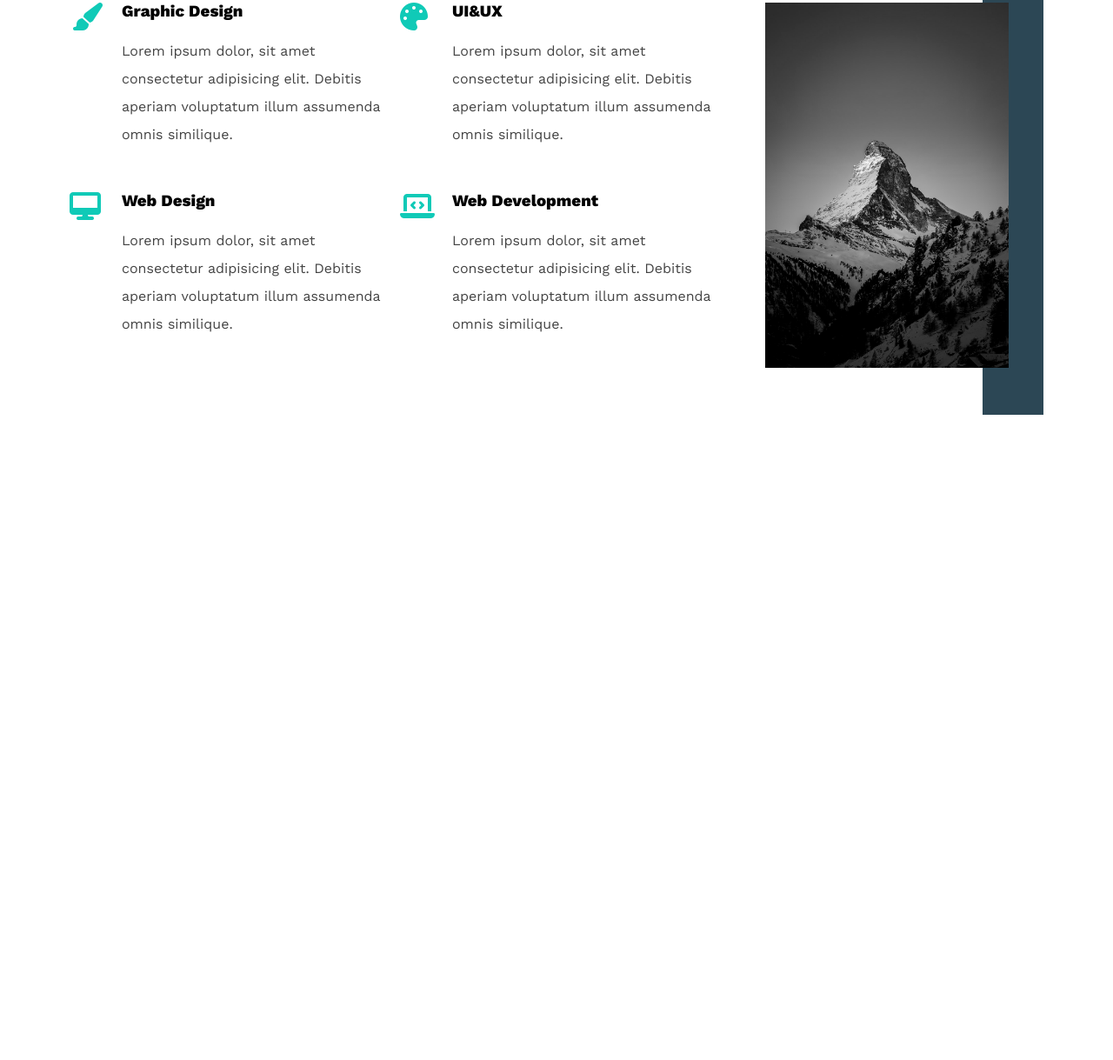
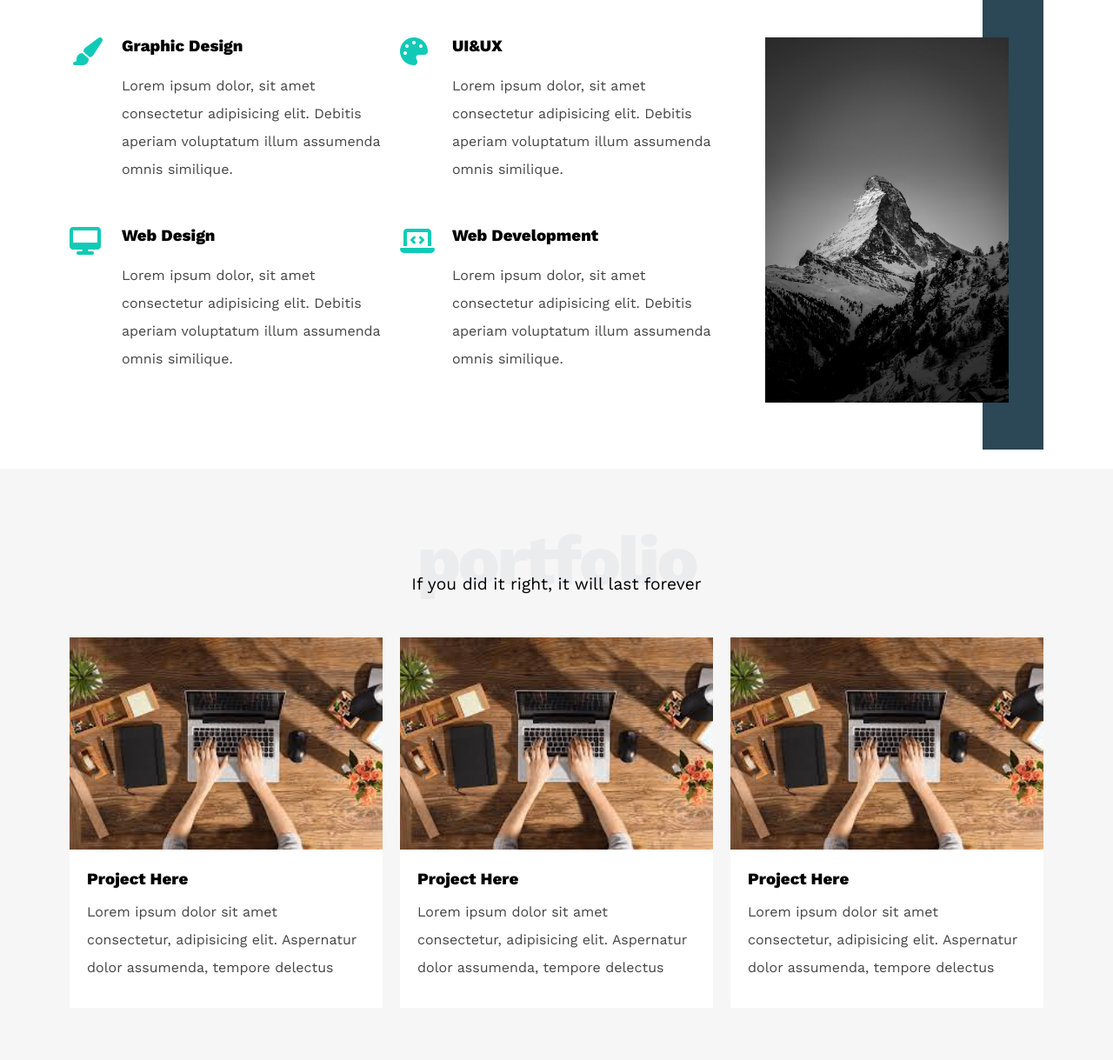
Before and after one commit to Abdelrahman-Ibrahim/leon, a plain HTML site: page index.html in a window 1280 px wide. Shown: the part 1209-2428 px from the top of the page at 87% size. Before the commit the page ends 1686 px from the top, so only its background shows below. Drawn offline with nearby package versions, Linux system fonts and the light colour scheme.

Commit message:
Added portfolio section

```diff
--- a/index.html
+++ b/index.html
@@ -114,6 +114,39 @@
                 </div>
             </section>
         <!-- End services section -->
+
+
+                <!-- Start portfolio section -->
+                <section class="portfolio">
+                    <div class="container">
+                        <h2 class="special-heading">portfolio</h2>
+                        <p>If you did it right, it will last forever</p>
+                        <div class="portfolio-content">
+                            <div class="card">
+                                <img src="images/p1.jpeg" alt="">
+                                <div class="text-block">
+                                    <h3>Project Here</h3>
+                                    <p>Lorem ipsum dolor sit amet consectetur, adipisicing elit. Aspernatur dolor assumenda, tempore delectus</p>
+                                </div>
+                            </div>
+                            <div class="card">
+                                <img src="images/p1.jpeg" alt="">
+                                <div class="text-block">
+                                    <h3>Project Here</h3>
+                                    <p>Lorem ipsum dolor sit amet consectetur, adipisicing elit. Aspernatur dolor assumenda, tempore delectus</p>
+                                </div>
+                            </div>
+                            <div class="card">
+                                <img src="images/p1.jpeg" alt="">
+                                <div class="text-block">
+                                    <h3>Project Here</h3>
+                                    <p>Lorem ipsum dolor sit amet consectetur, adipisicing elit. Aspernatur dolor assumenda, tempore delectus</p>
+                                </div>
+                            </div>
+                        </div>
+                    </div>
+                </section>
+            <!-- End services section -->
     </main>
     <!-- End Main -->
 
--- a/styles/style.css
+++ b/styles/style.css
@@ -4,6 +4,8 @@
     --main-color: #10cab7;
     --secondery-color: #2c4755;
     --line-height-regular : 2;
+    --section-pad: 60px;
+    --section-bg: #f6f6f6;
 }
 
 
@@ -168,7 +170,7 @@ section.landing .hero-headline p{
 }
 
 section.features{
-    background-color: #f6f6f6;
+    background-color: var(--section-bg);
     padding: 20px 0;
 }
 /* Start Features Section */
@@ -199,7 +201,7 @@ section.features .feature p{
 
 /* Start Services Section */
 section.services{
-    padding: 20px 0;
+    padding: var(--section-pad) 0;
 }
 
 section.services .services-content{
@@ -264,3 +266,38 @@ section.services .image img{
     }
 }
 /* End Services Section */
+
+
+/* Start Portfolio Section */
+section.portfolio{
+    padding: var(--section-pad) 0;
+    background-color: var(--section-bg);
+}
+
+section.portfolio .portfolio-content{
+    display: grid;
+    grid-template-columns: repeat(auto-fill, minmax(300px, 1fr));
+    gap: 20px;
+    margin-top: 50px;
+}
+section.portfolio .portfolio-content .card{
+    background-color: white;
+}
+
+section.portfolio .portfolio-content img{
+    width: 100%;
+
+}
+section.portfolio .portfolio-content h3{
+    /* margin-bottom: 10px; */
+}
+section.portfolio .portfolio-content .text-block{
+    /* margin-top: 30px; */
+    padding: 20px;
+}
+section.portfolio .portfolio-content p{
+    line-height: var(--line-height-regular);
+    color: #444;
+    padding: 10px 0;
+}
+/* End Portfolio Section */
```
Also changed, not shown: images/p1.jpeg (added), images/p2.jpeg (added), images/p3.jpeg (added).
